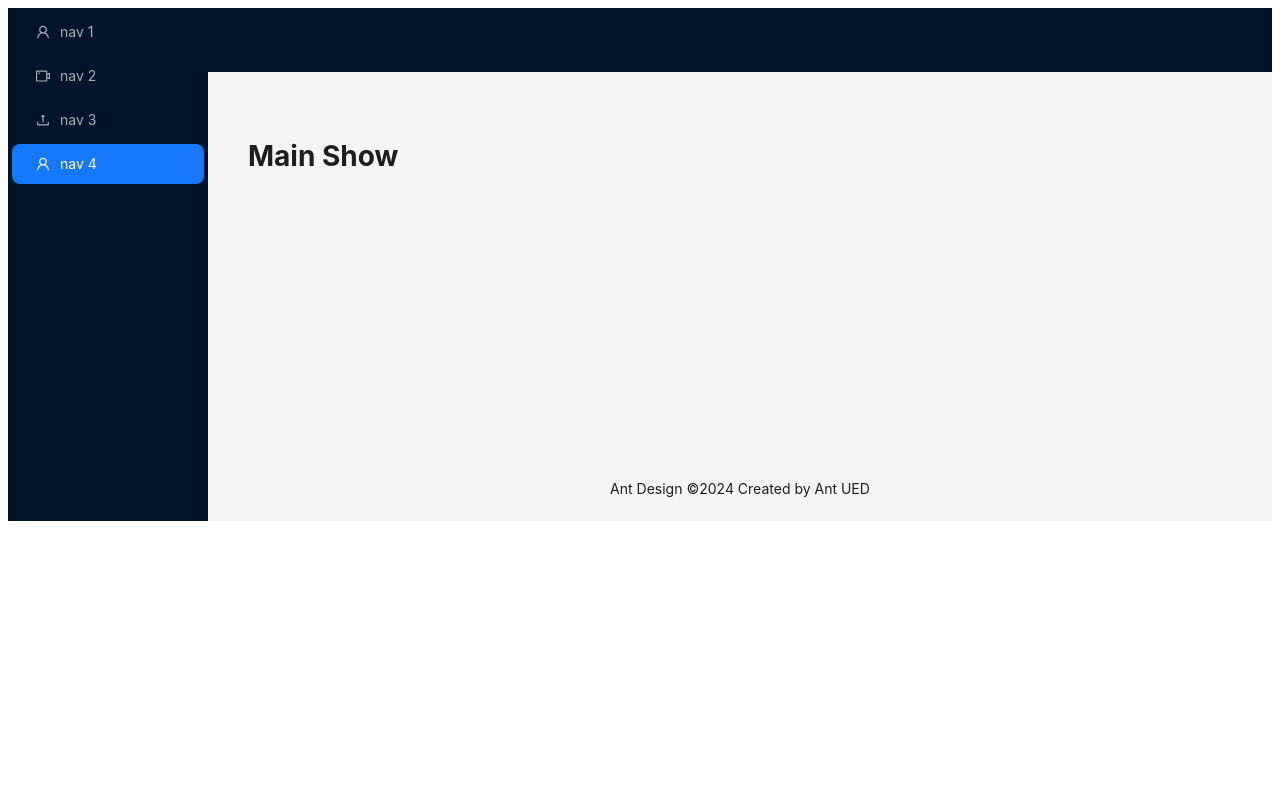
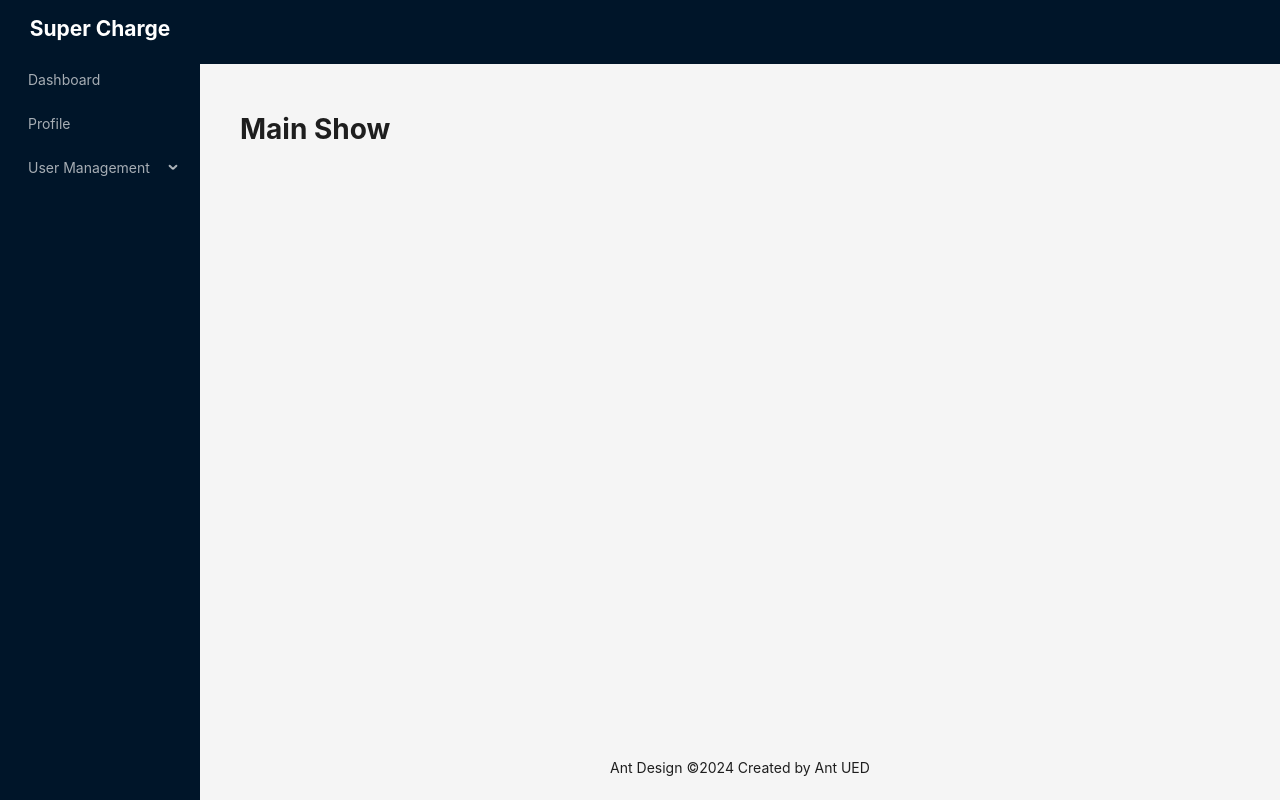
Before and after one commit to DipraDas/UM-Frontend, a React (Vite) app: page / in a window 1280 px wide. Built offline with nearby package versions, Linux system fonts and the light colour scheme.

Commit message:
[27.3] -:> Fixing The Layout And Setting Up Basic Sidebar Options

```diff
--- a/src/components/layout/MainLayout.tsx
+++ b/src/components/layout/MainLayout.tsx
@@ -4,18 +4,35 @@ import { Layout, Menu } from 'antd';
 
 const { Header, Content, Footer, Sider } = Layout;
 
-const items = [UserOutlined, VideoCameraOutlined, UploadOutlined, UserOutlined].map(
-    (icon, index) => ({
-        key: String(index + 1),
-        icon: React.createElement(icon),
-        label: `nav ${index + 1}`,
-    }),
-);
+const items = [
+    {
+        key: '1',
+        label: 'Dashboard'
+    },
+    {
+        key: '2',
+        label: 'Profile'
+    },
+    {
+        key: '3',
+        label: 'User Management',
+        children: [
+            {
+                key: '11',
+                label: 'Label Admin'
+            },
+            {
+                key: '12',
+                label: 'Label Broh'
+            },
+        ]
+    },
+]
 
 const MainLayout = () => {
     return (
         <div>
-            <Layout>
+            <Layout style={{ height: '100vh' }}>
                 <Sider
                     breakpoint="lg"
                     collapsedWidth="0"
@@ -26,7 +43,16 @@ const MainLayout = () => {
                         console.log(collapsed, type);
                     }}
                 >
-                    <div className="demo-logo-vertical" />
+                    <div style={{
+                        color: '#fff',
+                        textAlign: 'center',
+                        height: '4em',
+                        display: 'flex',
+                        justifyContent: 'center',
+                        alignItems: 'center'
+                    }} >
+                        <h1>Super Charge</h1>
+                    </div>
                     <Menu theme="dark" mode="inline" defaultSelectedKeys={['4']} items={items} />
                 </Sider>
                 <Layout>
--- a/src/index.css
+++ b/src/index.css
@@ -0,0 +1,5 @@
+* {
+  box-sizing: border-box;
+  margin: 0;
+  padding: 0;
+}
```
Also changed, not shown: src/App.tsx (line endings or trailing spaces).
